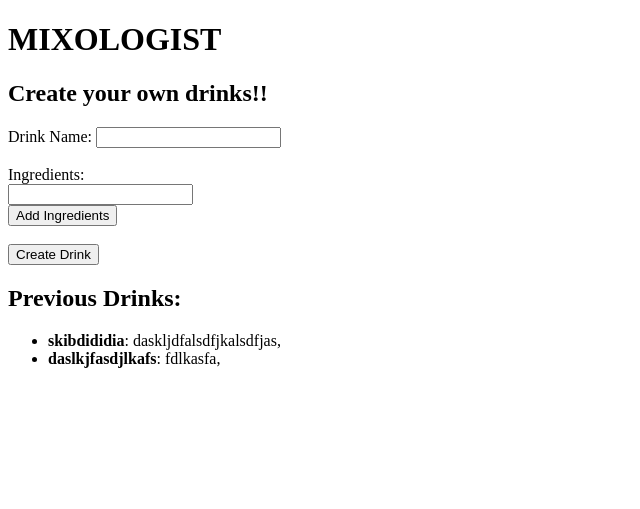
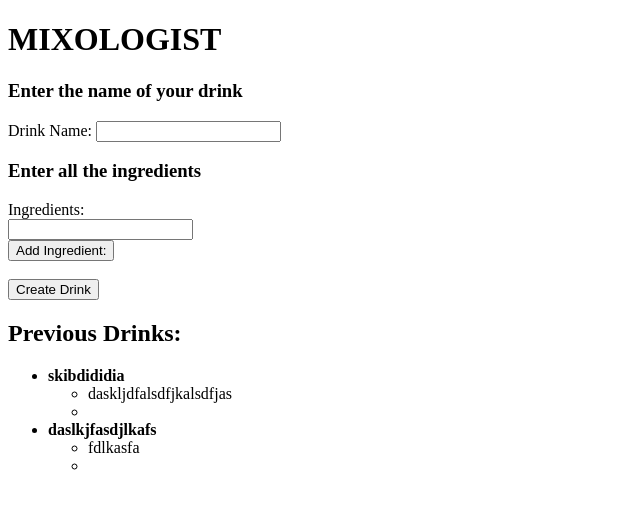
Before and after one commit to LucianC2025/CS3_Project_3.2_CRUD, a Flask app: page / in a window 1280 px wide. Shown: the top 509 px of the page, without its empty margins (0-640 px from the left). Run offline with Flask 3, Linux system fonts and the light colour scheme; some web fonts are replaced.

Commit message:
got IT SOME WHAT WORKING!L!K!!!!!

```diff
--- a/app.py
+++ b/app.py
@@ -4,7 +4,7 @@ import json
 
 app = Flask(__name__)
 app.config['SQLALCHEMY_DATABASE_URI'] = 'sqlite:///drinks.db'
-# Flash Messages
+# Flash Messages (this is required)
 app.config['SECRET_KEY'] = 'supersecretkey'
 db = SQLAlchemy(app)
 
@@ -15,12 +15,14 @@ db = SQLAlchemy(app)
 class Drink(db.Model):
     # NOTE: PickleType: Holds Python objects, which are serialized using pickle.
     # NOTE: __init__ : A constructor. Used to define how an object is created before storing it in the database
+    # NOTE: Text(size) Holds a string with a maximum length of 65,535 bytes
 
     id = db.Column(db.Integer, primary_key=True)
+    # Store the ingredients as a serialized list
     ingredients = db.Column(db.PickleType, nullable = False)
-    # Text(size) Holds a string with a maximum length of 65,535 bytes
-    name = db.Column(db.Text, nullable=False) # JSON stored as text
+    name = db.Column(db.Text, nullable=False)
 
+    # Goal: esure that the ingredients are a list.. I want the code on the HTML file to appear as a bulleted list.. but I want the ingredients to be stored in the dataframe as a list..
     def __init__(self, name, ingredients):
         if not isinstance(ingredients, list):
             raise ValueError('Ingredients must be a list.')
@@ -30,11 +32,11 @@ class Drink(db.Model):
             print('Calm down there...')
 
         self.name = name
-        # NOTE: json.dumps() stores a list as a string
+        # NOTE: json.dumps() stores a serialized list as a JSON string
         self.ingredients = json.dumps(ingredients)
 
     def get_ingredients(self):
-        # Turn the json string back into a list for python purposes
+        # Turn the JSON string back into a list for python purposes
         return json.loads(self.ingredients)
 
 # ***** End of Drink CLASS *****
@@ -42,14 +44,15 @@ class Drink(db.Model):
 
 
 
+# Flask Route for displaying all tasks
 
-# Flask Route for displaying all tasks
+# GOAl: When you add ingredients it should be a bullet list below the [] box and not create another box
 @app.route('/', methods=['GET', 'POST'])
 def index():
     # ***** POST (add) method ******
     if request.method == 'POST':
         name = request.form.get('name')
-        ingredients = request.form.getlist('ingredients')
+        ingredients = request.form.getlist('ingredients[]')
 
         # NOTE: flash() is apart of Flask, and is used to send temporary messages to the user, like error notifications. The message is stored temporarly and dissapears shortly after being displayed
         # NOTE: flash('message', 'category')
@@ -57,17 +60,17 @@ def index():
             #For example  url_for('index') looks for the Flask route function index not the HTML file index.html
 
         if not name or not ingredients:
-            flash('Please enter a name and at least on ingredient', 'error')
+            flash('Please enter a name and at least one ingredient', 'error')
             return redirect(url_for('index'))
 
         if len(ingredients) >=50:
-            flash('Too many ingredients! Max: 50.', 'error')
+            flash('Too many ingredients! Maximum allowed is 50.', 'error')
             return redirect(url_for('index'))
 
         new_drink = Drink(name, ingredients)
         db.session.add(new_drink)
         db.session.commit()
-        flash("You created a drink!", "success")
+        flash("Drink created sucessfully!", "success")
 
         return redirect(url_for('index'))
     # ***** end of POST (add) method ******
@@ -78,8 +81,6 @@ def index():
 
 
 
-
-
 if __name__  == "__main__":
     with app.app_context():
         db.create_all()
--- a/templates/index.html
+++ b/templates/index.html
@@ -7,7 +7,6 @@
 {% block body %}
 <div class="content">
     <h1>MIXOLOGIST</h1>
-    <h2> Create your own drinks!!</h2>
 
     <!-- Flash messages -->
     {% with messages = get_flashed_messages(with_categories=true) %}
@@ -18,34 +17,49 @@
         {% endif %}
     {% endwith %}
 
-    <form action ='/' method = 'post'>
-        <label for="name">Drink Name: </label>
-        <input type ="text" name ="name" required>
-        <br><br>
 
-        <label> Ingredients:</label>
-        <div id ='ingredients-list'>
-            <input type ='text' name="'ingredients" required>
+    <div class ="form-container">
+        <form action ="/" method ='POST'>
+        <h3> Enter the name of your drink</h3>
+            <label for="name"> Drink Name: </label>
+            <input type ="text" name ="name" id="name" required>
+                <br>
+        <h3> Enter all the ingredients</h3>
+            <label> Ingredients: </label>
+            <div id="ingredients-list">
+                <input type="text" name="ingredients[]" required>
             </div>
 
-        <button type="button" onclick="addIngredient()"> Add Ingredients</button>
+            <button type="button" onclick="addIngredient()"> Add Ingredient: </button>
                 <br><br>
-
             <button type="submit"> Create Drink</button>
         </form>
+    </div>
 
-    <h2> Previous Drinks:</h2>
+    <h2> Previous Drinks: </h2>
+    {% if drinks %}
         <ul>
              {% for drink in drinks %}
-            <li><strong>{{ drink.name }}</strong>: {{drink.get_ingredients() | join(', ') }}</li>
+                <li>
+                    <strong> {{ drink.name }}</strong>
+                    <ul>
+                        {% for ingredient in drink.get_ingredients() %}
+                            <li> {{ ingredient }}</li>
                         {% endfor %}
                     </ul>
+                </li>
+            {% endfor %}
+        </ul>
+    {% else %}
+        <p> No drinks created yet. Start mixing!</p>
+    {% endif %}
 </div>
 
+<!-- JAVASCRIPT -->
 <script>
     function addIngredient() {
-        let list = document.getElementById('ingredient-list');
-        let inputs = list.GetElementsByTagName('input');
+        let list = document.getElementById('ingredients-list');
+        let inputs = list.getElementsByTagName('input');
 
         if (inputs.length >= 50) {
             alert("Stop. You can't add more than 50 ingredients!");
@@ -54,8 +68,11 @@
 
         let newInput = document.createElement('input');
         newInput.type = 'text';
-        newInput.name = 'ingredients';
+        newInput.name = 'ingredients[]';
         list.appendChild(newInput);
+        // Add a line break after each input!
+        list.appendChild(document.createElement('br'))
     }
 </script>
+
 {% endblock %}
```
Also changed, not shown: instance/drinks.db. Lines whose indentation alone changed are shown as unchanged.
